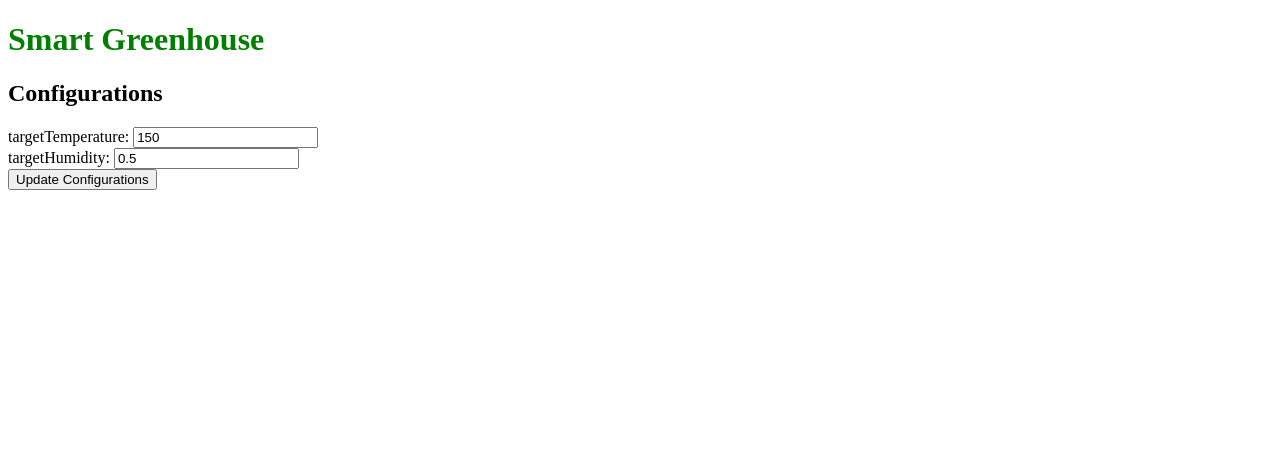
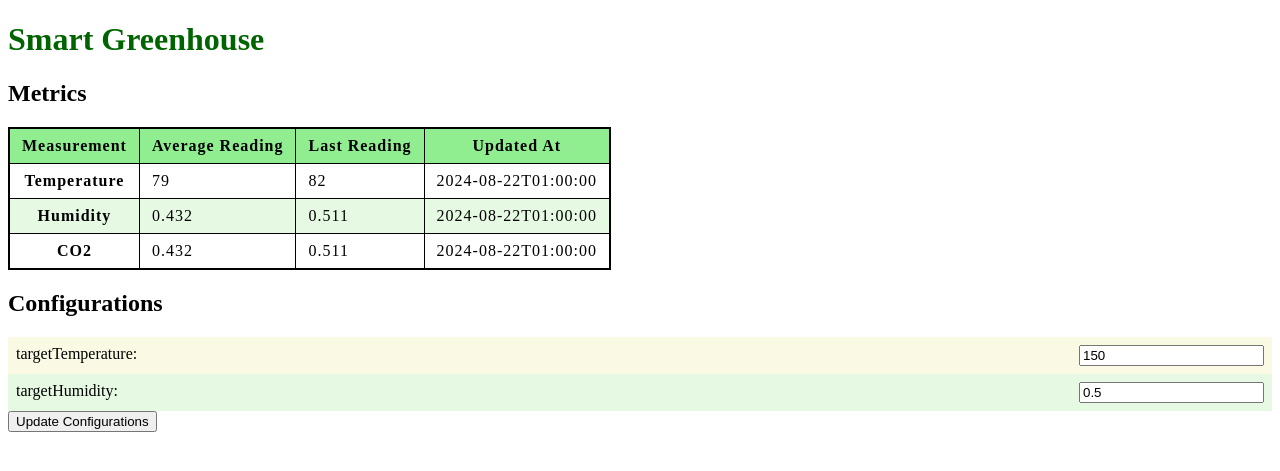
Before and after one commit to ben8622/smart-greenhouse, a Flask app: page / in a window 1280 px wide. Shown: the top 471 px of the page. Run offline with Flask 3, Linux system fonts and the light colour scheme.

Commit message:
Have a table template for reading metrics, now need to decide how we will keep and publish those metrics

```diff
--- a/src/static/index.css
+++ b/src/static/index.css
@@ -1,3 +1,77 @@
 h1 {
-    color: green;
+    color: darkgreen;
 }
+
+table {
+    border-collapse: collapse;
+    border: 2px solid black;
+    letter-spacing: 1px;
+}
+
+thead, tfoot {
+    background-color: lightgreen;
+}
+
+th, td {
+    border: 1px solid black;
+    padding: .5em .75em;
+}
+
+tbody > tr:nth-of-type(even) {
+    background-color: #e6fae3;
+}
+
+form > div {
+    display: flex;
+    justify-content: space-between;
+    padding: .5em;
+}
+
+form > div:nth-of-type(odd) {
+    background-color: #faf9e3;
+}
+
+form > div:nth-of-type(even) {
+    background-color: #e6fae3;
+}
+
+
+
+
+
+
+
+/* table {
+    border-collapse: collapse;
+  border: 2px solid rgb(140 140 140);
+  font-family: sans-serif;
+  font-size: 0.8rem;
+  letter-spacing: 1px;
+}
+
+thead,
+tfoot {
+  background-color: rgb(228 240 245);
+}
+
+th,
+td {
+  border: 1px solid rgb(160 160 160);
+  padding: 8px 10px;
+}
+
+td:last-of-type {
+  text-align: center;
+}
+
+tbody > tr:nth-of-type(even) {
+  background-color: rgb(237 238 242);
+}
+
+tfoot th {
+  text-align: right;
+}
+
+tfoot td {
+  font-weight: bold;
+} */
--- a/src/templates/index.html
+++ b/src/templates/index.html
@@ -20,6 +20,36 @@
 <body>
    <h1>Smart Greenhouse</h1>
 
+   <h2>Metrics</h2>
+   <table>
+    <thead>
+      <th scope="col">Measurement</th>
+      <th scope="col">Average Reading</th>
+      <th scope="col">Last Reading</th>
+      <th scope="col">Updated At</th>
+    </thead>
+    <tbody>
+      <tr>
+        <th scope="row">Temperature</th>
+        <td>79</td>
+        <td>82</td>
+        <td>2024-08-22T01:00:00</td>
+      </tr>
+      <tr>
+        <th scope="row">Humidity</th>
+        <td>0.432</td>
+        <td>0.511</td>
+        <td>2024-08-22T01:00:00</td>
+      </tr>
+      <tr>
+        <th scope="row">CO2</th>
+        <td>0.432</td>
+        <td>0.511</td>
+        <td>2024-08-22T01:00:00</td>
+      </tr>
+    </tbody>
+   </table>
+
   <h2>Configurations</h2>
   <form name="configurations" id="configurations-form" method="post" >
     {% for key, value in config.items(): %}
@@ -28,9 +58,7 @@
         <input type="text" name={{key}} value={{value}}>
       </div>
     {% endfor %}
-    <div>
       <button id="config-submit-btn">Update Configurations</button>
-    </div>
   </form>
 
   <script src="{{ url_for('static', filename='index.js') }}"></script>
```
